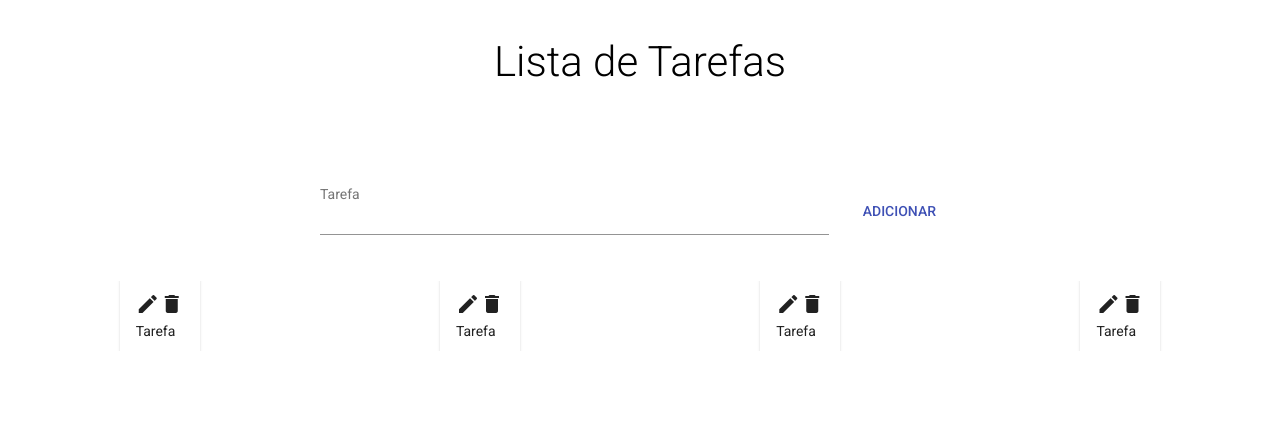
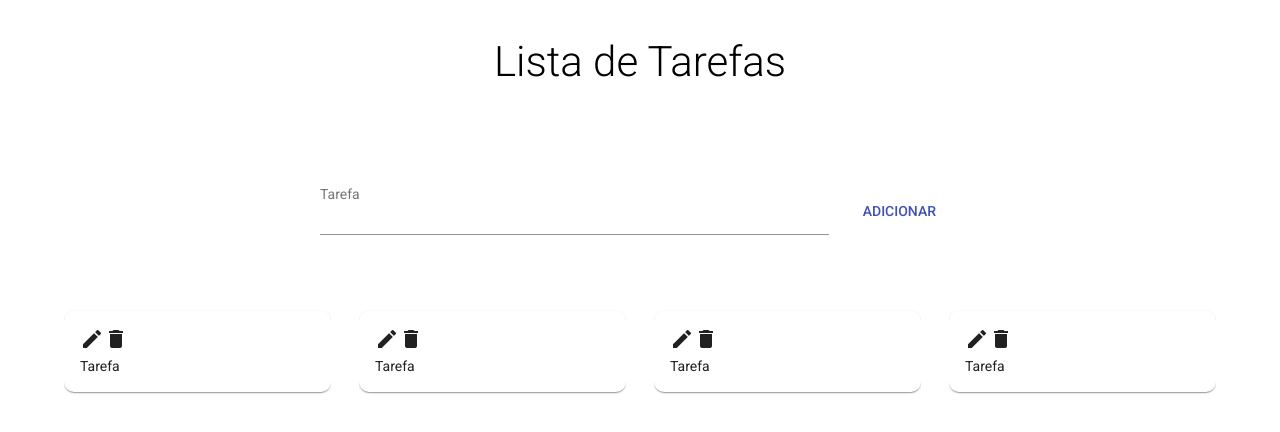
Before and after one commit to priscilafernandes/todolistangular, an Angular app: page / in a window 1280 px wide. Shown: the top 432 px of the page. Built offline with nearby package versions, Linux system fonts and the light colour scheme.

Commit message:
ajustando grid dos cards

```diff
--- a/src/app/app.component.css
+++ b/src/app/app.component.css
@@ -12,3 +12,8 @@
   justify-content: center;
   width: 100%;
 }
+
+.cards-container {
+  display: flex;
+  justify-content: center;
+}
--- a/src/app/app.component.html
+++ b/src/app/app.component.html
@@ -9,6 +9,6 @@
     </mat-grid-tile>
   </mat-grid-list>
 
-  <app-cards-container></app-cards-container>
+  <app-cards-container class="cards-container"></app-cards-container>
 
 </mat-grid-list>
--- a/src/app/card/card.component.css
+++ b/src/app/card/card.component.css
@@ -0,0 +1,7 @@
+.card {
+  /* display: flex;
+  justify-content: center; */
+  /* width: 80%; */
+  border-radius: 10px;
+  /* height: 50%; */
+}
--- a/src/app/card/card.component.html
+++ b/src/app/card/card.component.html
@@ -1,5 +1,5 @@
-<mat-card>
-    <mat-icon aria-hidden="false" aria-label=" edit icon">edit</mat-icon>
-    <mat-icon aria-hidden="false" aria-label=" delete icon">delete</mat-icon>
-    <p>Tarefa</p>
+<mat-card class="card">
+  <mat-icon aria-hidden="false" aria-label=" edit icon">edit</mat-icon>
+  <mat-icon aria-hidden="false" aria-label=" delete icon">delete</mat-icon>
+  <p>Tarefa</p>
 </mat-card>
--- a/src/app/cards-container/cards-container.component.css
+++ b/src/app/cards-container/cards-container.component.css
@@ -0,0 +1,12 @@
+.cards-grid {
+  width: 90%;
+}
+
+.grid-card {
+  display: flex;
+  justify-content: center;
+}
+
+.app-card {
+  width: 100%;
+}
--- a/src/app/cards-container/cards-container.component.html
+++ b/src/app/cards-container/cards-container.component.html
@@ -1,17 +1,17 @@
-<mat-grid-list cols="4" rowHeight="5em"> <!-- rowHeight="2:1" -->
-  <mat-grid-tile>
-    <app-card></app-card>
+<mat-grid-list cols="4" rowHeight="10em" gutterSize="2em" class="cards-grid"> <!-- rowHeight="2:1" -->
+  <mat-grid-tile class="grid-card">
+    <app-card class="app-card"></app-card>
   </mat-grid-tile>
 
-  <mat-grid-tile>
-    <app-card></app-card>
+  <mat-grid-tile class="grid-card">
+    <app-card class="app-card"></app-card>
   </mat-grid-tile>
 
-  <mat-grid-tile>
-    <app-card></app-card>
+  <mat-grid-tile class="grid-card">
+    <app-card class="app-card"></app-card>
   </mat-grid-tile>
 
-  <mat-grid-tile>
-    <app-card></app-card>
+  <mat-grid-tile class="grid-card">
+    <app-card class="app-card"></app-card>
   </mat-grid-tile>
 </mat-grid-list>
```
